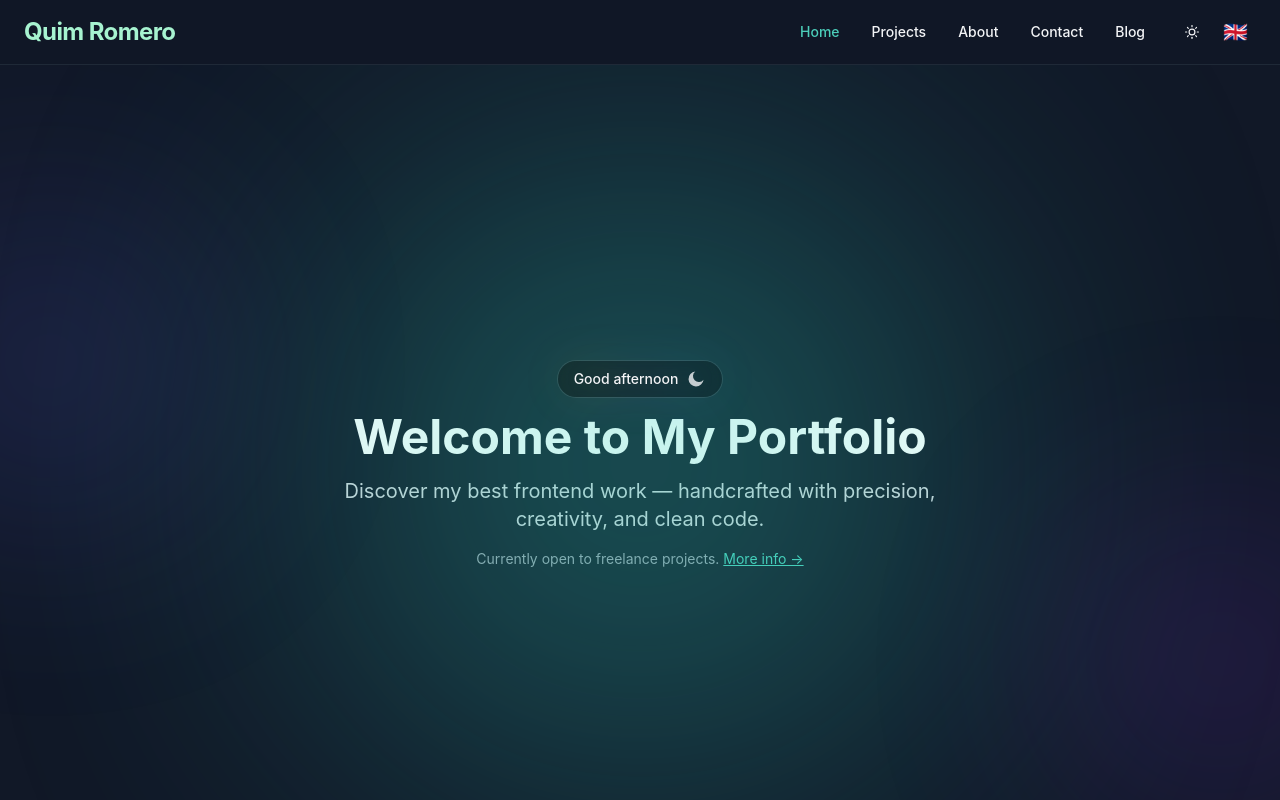
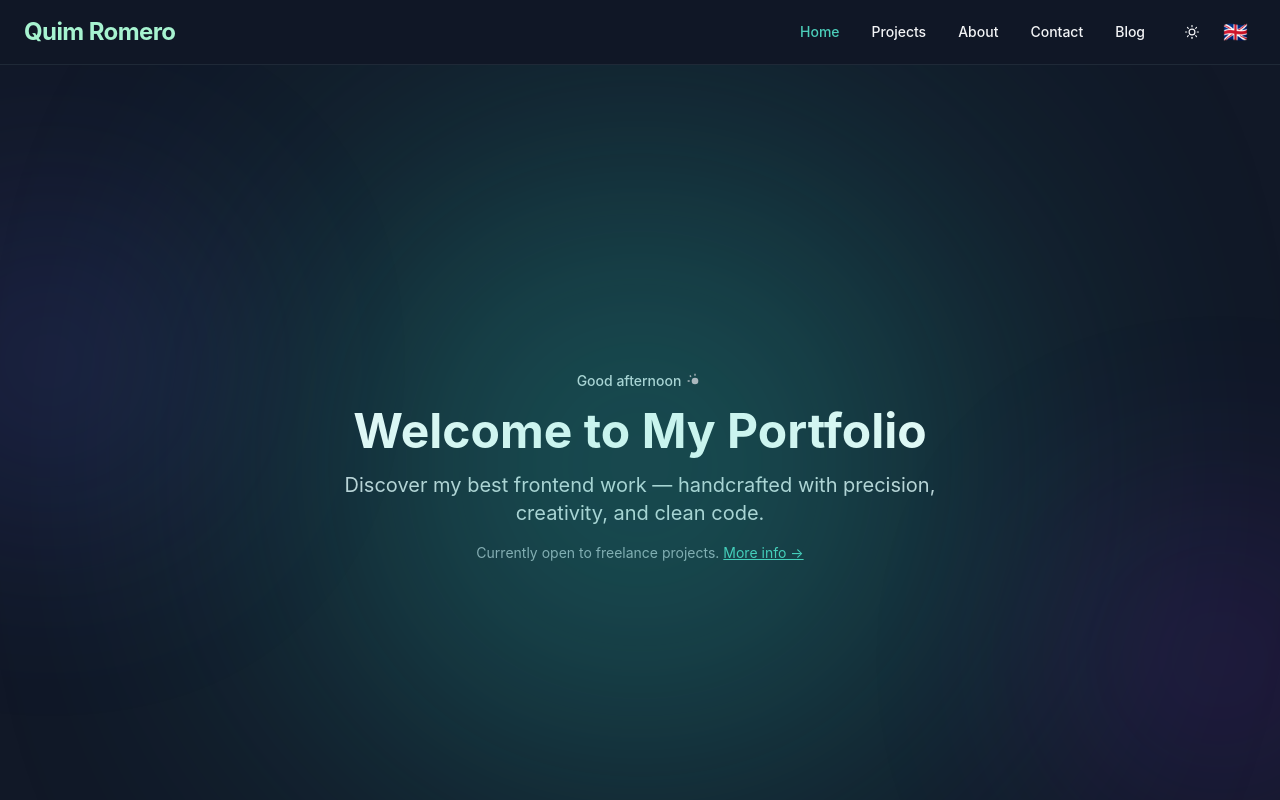
Before and after one commit to quim-romero/portfolio, a React (Vite) app: page / in a window 1280 px wide. Shown: the top 800 px of the page. Built offline with nearby package versions, Linux system fonts and the light colour scheme.

Commit message:
fix(greatings): fix(greeting): icon now reflects time-of-day (sun morning/afternoon, moon evening/night) instead of theme

```diff
--- a/src/components/GreetingBadge.tsx
+++ b/src/components/GreetingBadge.tsx
@@ -1,64 +1,84 @@
 import { motion } from "framer-motion";
 import { useEffect, useMemo, useState } from "react";
-import { useDarkMode } from "../hooks/DarkModeContext";
 import { useLanguage } from "../hooks/LanguageProvider";
+
+type Period = "morning" | "afternoon" | "evening" | "night";
 
 export default function GreetingBadge() {
   const { lang } = useLanguage();
-  const [isDark] = useDarkMode();
   const [greeting, setGreeting] = useState("");
+  const [period, setPeriod] = useState<Period>("night");
 
   useEffect(() => {
-    const hour = new Date().getHours();
-    const inRange = (a: number, b: number) => hour >= a && hour < b;
+    const h = new Date().getHours();
+    const p: Period =
+      h >= 6 && h < 12
+        ? "morning"
+        : h >= 12 && h < 18
+        ? "afternoon"
+        : h >= 18 && h < 22
+        ? "evening"
+        : "night";
+
+    setPeriod(p);
 
     if (lang === "es") {
-      setGreeting(inRange(6, 12) ? "Buenos días" : inRange(12, 18) ? "Buenas tardes" : "Buenas noches");
+      setGreeting(
+        p === "morning"
+          ? "Buenos días"
+          : p === "afternoon"
+          ? "Buenas tardes"
+          : "Buenas noches"
+      );
     } else {
-      setGreeting(inRange(6, 12) ? "Good morning" : inRange(12, 18) ? "Good afternoon" : "Good evening");
+      setGreeting(
+        p === "morning"
+          ? "Good morning"
+          : p === "afternoon"
+          ? "Good afternoon"
+          : "Good evening"
+      );
     }
   }, [lang]);
 
   const Icon = useMemo(() => {
-    return isDark ? (
-      // Moon
-      <svg className="w-4 h-4 md:w-5 md:h-5" viewBox="0 0 24 24" fill="currentColor" aria-hidden="true">
+    if (period === "morning" || period === "afternoon") {
+      return (
+        <svg
+          className="w-3.5 h-3.5 md:w-4 md:h-4"
+          viewBox="0 0 24 24"
+          fill="currentColor"
+          aria-hidden="true"
+        >
+          <path d="M6.76 4.84l-1.8-1.79-1.41 1.41 1.79 1.8 1.42-1.42zM1 13h3v-2H1v2zm10-9h2V1h-2v3z" />
+          <circle cx="12" cy="12" r="5" />
+        </svg>
+      );
+    }
+    return (
+      <svg
+        className="w-3.5 h-3.5 md:w-4 md:h-4"
+        viewBox="0 0 24 24"
+        fill="currentColor"
+        aria-hidden="true"
+      >
         <path d="M21 12.79A9 9 0 1 1 11.21 3 7 7 0 1 0 21 12.79z" />
       </svg>
-    ) : (
-      // Sun
-      <svg className="w-4 h-4 md:w-5 md:h-5" viewBox="0 0 24 24" fill="currentColor" aria-hidden="true">
-        <path d="M6.76 4.84l-1.8-1.79-1.41 1.41 1.79 1.8 1.42-1.42zM1 13h3v-2H1v2zm10-9h2V1h-2v3zm7.04.46l1.79-1.8-1.41-1.41-1.8 1.79 1.42 1.42zM20 11v2h3v-2h-3zm-3.24 8.16l1.8 1.79 1.41-1.41-1.79-1.8-1.42 1.42zM11 20h2v3h-2v-3zM4.22 18.36l-1.79 1.8 1.41 1.41 1.8-1.79-1.42-1.42z" />
-        <circle cx="12" cy="12" r="5" />
-      </svg>
     );
-  }, [isDark]);
+  }, [period]);
 
   return (
-    <motion.div
+    <motion.span
       data-testid="greeting"
-      initial={{ opacity: 0, y: -6 }}
+      initial={{ opacity: 0, y: -4 }}
       animate={{ opacity: 1, y: 0 }}
-      transition={{ duration: 0.5 }}
-      className="inline-flex items-center gap-2 px-3 md:px-4 py-1.5 md:py-2 rounded-full
-                 ring-1 ring-black/5 dark:ring-white/10
-                 bg-white/70 dark:bg-black/30 backdrop-blur
-                 shadow-sm dark:shadow-none relative"
+      transition={{ duration: 0.35 }}
+      className="inline-flex items-center gap-1.5 align-middle text-xs md:text-sm font-medium
+                 text-gray-700 dark:text-gray-300"
       aria-live="polite"
     >
-      <span
-        aria-hidden="true"
-        className="absolute inset-0 rounded-full blur-xl opacity-60
-                   bg-gradient-to-r from-amber-300/30 via-fuchsia-300/25 to-sky-300/30
-                   dark:from-amber-400/15 dark:via-fuchsia-400/10 dark:to-sky-400/15"
-      />
-      <span className="relative inline-flex items-center gap-2">
-        <span className="text-xs md:text-sm font-medium text-gray-800 dark:text-gray-100
-                         bg-clip-text [text-shadow:0_0_1px_rgba(0,0,0,.05)]">
-          {greeting}
-        </span>
-        <span className="text-gray-800/80 dark:text-gray-100/80">{Icon}</span>
-      </span>
-    </motion.div>
+      {greeting}
+      <span className="opacity-80">{Icon}</span>
+    </motion.span>
   );
 }
```
